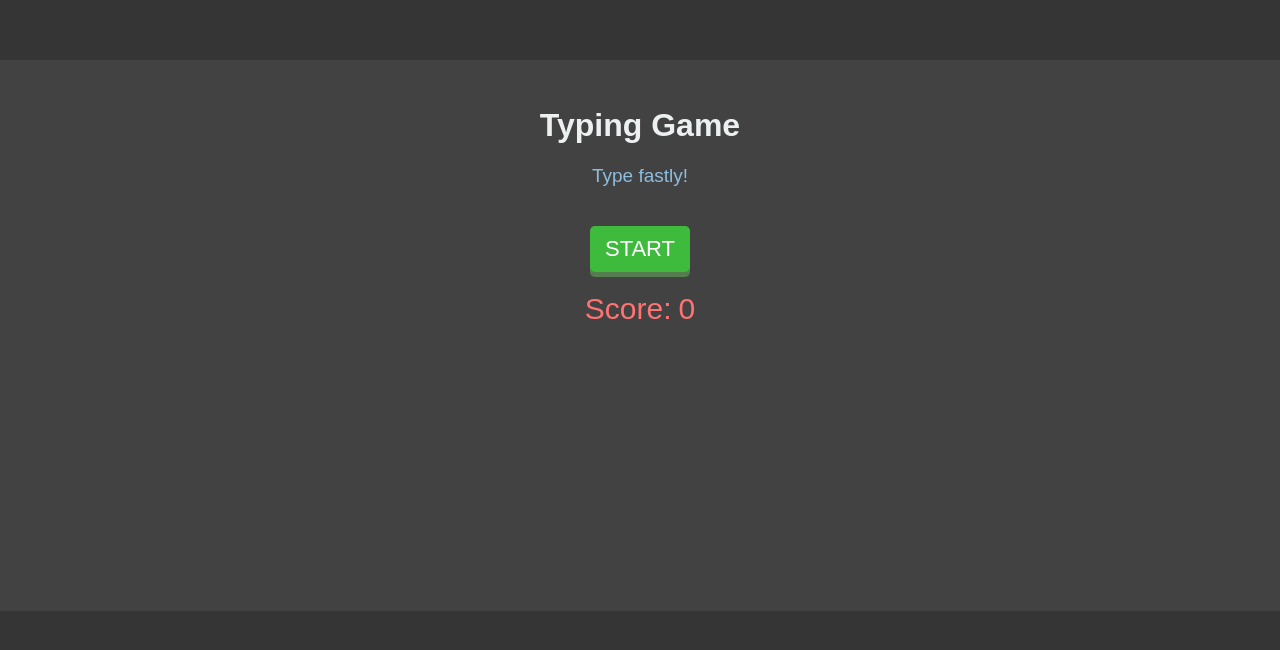
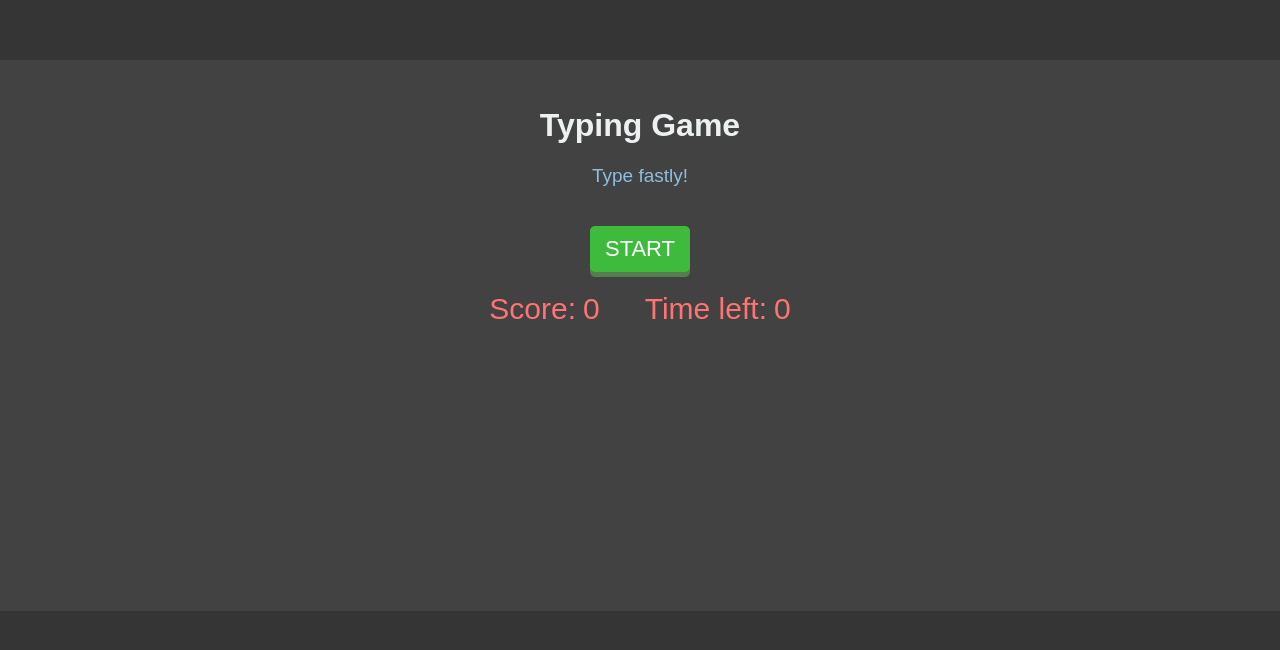
Before and after one commit to msl12/react-typing-game, a React app: page / in a window 1280 px wide. Shown: the part 130-780 px from the top of the page. Built offline with nearby package versions, Linux system fonts and the light colour scheme.

Commit message:
add more challenge

```diff
--- a/src/Game.css
+++ b/src/Game.css
@@ -33,12 +33,20 @@
     box-shadow: 0px 1px 0px 0px #557d4f;
 }
 
-.score-wrap {
+.outer-wrap {
     font-size: 30px;
     color: #FF7373;
 }
 
-.score-wrap .score {
+.outer-wrap .row {
+    display: inline-flex;
+}
+
+.outer-wrap .row .time-wrap {
+    margin-left: 45px;
+}
+
+.score-wrap .score, .time-wrap .time {
     margin-left: 7px;
 }
 
--- a/src/Game.js
+++ b/src/Game.js
@@ -6,6 +6,7 @@ var waitedForTyped = null;
 var waitedTypedIndex = null;
 var typeAudio = new Audio("http://jsdx.sc.chinaz.com/Files/DownLoad/sound1/201607/7571.mp3");
 var pressButtonAudio = new Audio("https://d1490khl9dq1ow.cloudfront.net/sfx/mp3preview/ibm-computer-keyboard-press-enter-key_GJE0qjEd.mp3");
+var timer = null;
 
 class Game extends React.Component {
   constructor(props) {
@@ -14,12 +15,32 @@ class Game extends React.Component {
     this.state = {
       gameState: 0,
       score: 0,
-      word: ""
+      word: "",
+      timeLeft: 0
     };
 
     this.handleClickButton = this.handleClickButton.bind(this);
     this.typing = this.typing.bind(this);
     this.loseGame = this.loseGame.bind(this);
+  }
+
+  calculateTime() {
+    clearInterval(timer);
+
+    this.setState({
+      timeLeft: 2
+    });
+
+    timer = setInterval(() => {
+      var timeLeft = this.state.timeLeft - 1;
+      this.setState({
+        timeLeft: timeLeft
+      });
+
+      if (timeLeft <= 0) {
+        this.loseGame();
+      }
+    }, 1000);
   }
 
   handleClickButton(e) {
@@ -77,6 +98,8 @@ class Game extends React.Component {
 
   generateWord() {
     this.resetSpans();
+    this.calculateTime();
+
     var random = Math.floor((Math.random() * wordsList.length));
     var word = wordsList[random];
     this.setState({
@@ -90,6 +113,7 @@ class Game extends React.Component {
   loseGame() {
     alert("man, you lose..");
     window.removeEventListener("keydown", this.typing);
+    clearInterval(timer);
 
     this.setState({
       gameState: 0
@@ -116,8 +140,16 @@ class Game extends React.Component {
         <p className="comment">Type fastly!</p>
         <button onClick={this.handleClickButton}>START</button>
 
-        <div className="score-wrap">
-          Score:<span className="score">{this.state.score}</span>
+        <div className="outer-wrap">
+          <div className="row">
+            <div className="score-wrap">
+              Score:<span className="score">{this.state.score}</span>
+            </div>
+
+            <div className="time-wrap">
+              Time left:<span className="time">{this.state.timeLeft}</span>
+            </div>
+          </div>
         </div>
 
         <div className="words-wrap">
```
